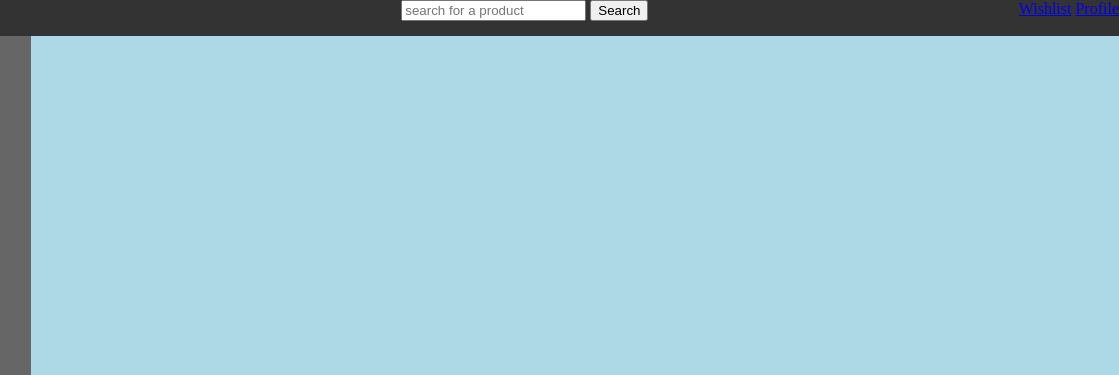
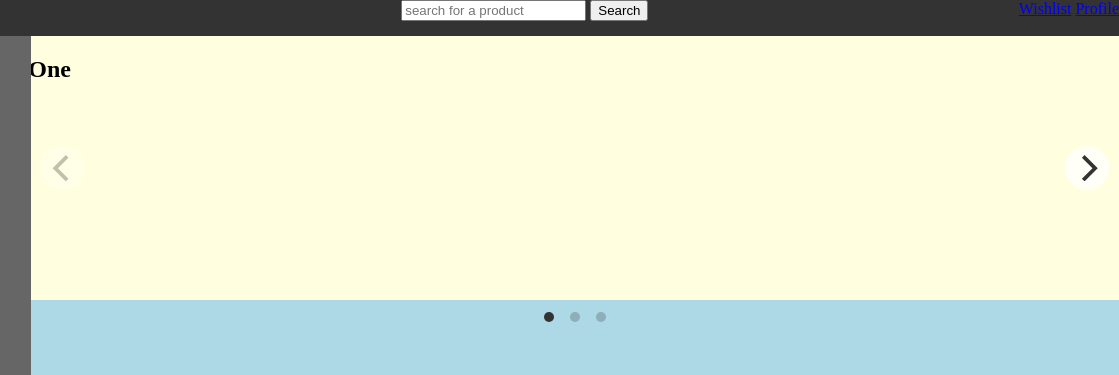
Before and after one commit to mujohannes/tiptoeSolesC423T1, a plain HTML site: page index.html in a window 1280 px wide. Shown: the top 375 px of the page, 161-1280 px from the left. Drawn offline with nearby package versions, Linux system fonts and the light colour scheme.

Commit message:
adding slideshow with some issues

```diff
--- a/index.html
+++ b/index.html
@@ -6,6 +6,8 @@
   <meta name="viewport" content="width=device-width, initial-scale=1.0">
   <title>Tip Toe Soles Home</title>
   <link rel="stylesheet" href="styles.css">
+  <link rel="stylesheet" href="https://unpkg.com/flickity@2/dist/flickity.min.css">
+  <script src="https://unpkg.com/flickity@2/dist/flickity.pkgd.min.js"></script>
 </head>
 <body>
   <header class="main-header">
@@ -32,7 +34,19 @@
         <a href="signin.html">Sign in</a>
       </nav>
     </aside>
-    <main class="content"></main>
+    <main class="content">
+      <div class="slideshow" data-flickity='{ "cellAlign": "center" }'>
+        <div class="slide">
+          <h1>One</h1>
+        </div>
+        <div class="slide">
+          <h1>Two</h1>
+        </div>
+        <div class="slide">
+          <h1>Three</h1>
+        </div>
+      </div>
+    </main>
   </section>
   <footer class="main-footer">
     <nav class="footer-nav">
--- a/styles.css
+++ b/styles.css
@@ -31,3 +31,14 @@ body {
 .sidebar {
   background-color: var(--aside-color);
 }
+.slide {
+  background-color: lightyellow;
+  width: 100%;
+  min-height: 33vh;
+}
+.slideshow {
+  min-width: 100%;
+}
+.flickity-viewport {
+  margin-right: -0.5%;
+}
```
Also changed, not shown: images/candra-winata-CYOFvtpOIpU-unsplash.jpg (added), images/domino-164_6wVEHfI-unsplash.jpg (added), images/fitsum-admasu-oGv9xIl7DkY-unsplash.jpg (added).
